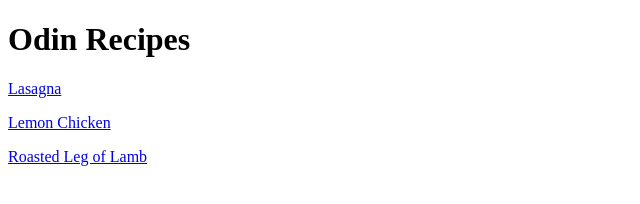
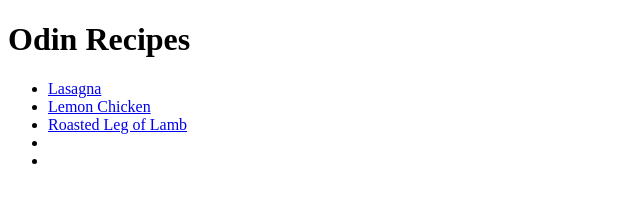
Before and after one commit to dev1979/odin-recipes, a plain HTML site: page index.html in a window 1280 px wide. Shown: the whole page, without its empty margins (0-640 px from the left). Drawn offline with Linux system fonts and the light colour scheme.

Commit message:
feat: Update links to recipes with list
Keep the links to recipes pages under <ul> tag.

modified:   ../index.html

```diff
--- a/index.html
+++ b/index.html
@@ -7,15 +7,13 @@
 </head>
 <body>
     <h1>Odin Recipes</h1>
-    <p>
-        <a href="./recipes/lasanga.html">Lasagna</a>
-    </p>
-    <p>
-        <a href="./recipes/lemon-chicken.html">Lemon Chicken</a>
-    </p>
-    <p>
-        <a href="./recipes/roasted-leg-of-lamb.html">Roasted Leg of Lamb</a>
-    </p>
+    <ul>
+        <li><a href="./recipes/lasanga.html">Lasagna</a></li>
+        <li><a href="./recipes/lemon-chicken.html">Lemon Chicken</a></li>
+        <li><a href="./recipes/roasted-leg-of-lamb.html">Roasted Leg of Lamb</a></li>
+        <li></li>
+        <li></li>
+    </ul>
 
 </body>
 </html>
```
